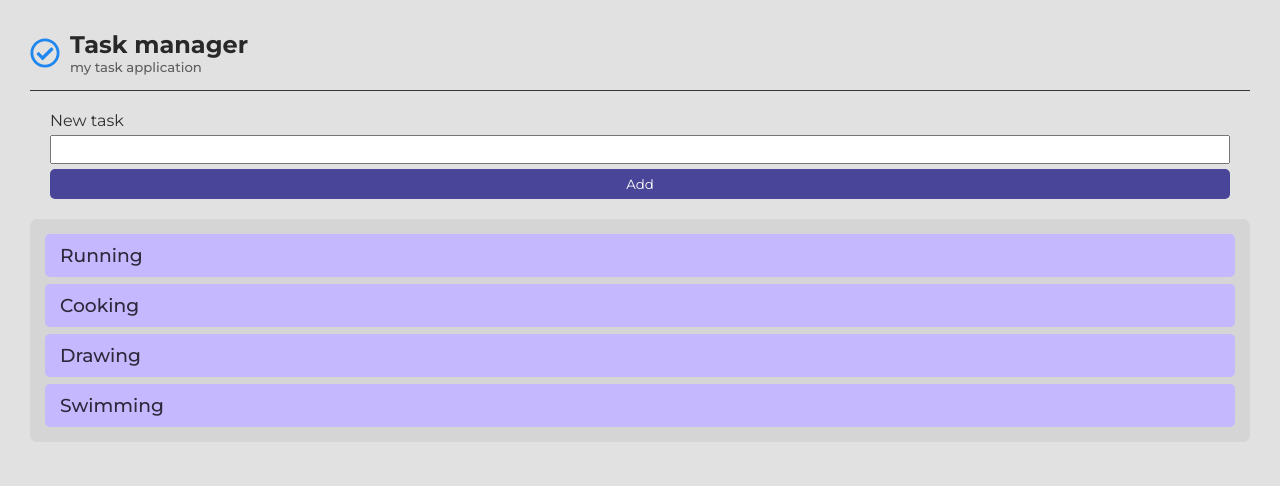
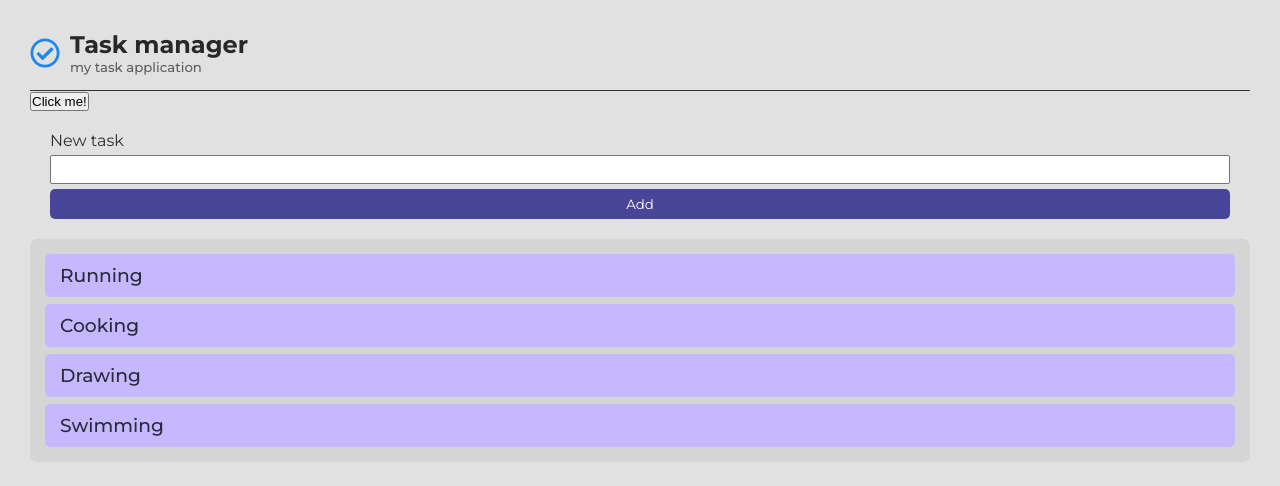
Before and after one commit to johncardozo/frontend-intermedio-02, a React (Vite) app in the folder react/task-manager/: page / in a window 1280 px wide. Shown: the top 486 px of the page. Built offline with nearby package versions, Linux system fonts and the light colour scheme.

Commit message:
React: Evento onClick

```diff
--- a/react/task-manager/src/App.jsx
+++ b/react/task-manager/src/App.jsx
@@ -3,6 +3,7 @@ import { useState } from "react";
 import Form from "./components/Form";
 import Header from "./components/Header";
 import TaskList from "./components/TaskList";
+import Boton from "./components/Boton";
 
 import "./styles/App.scss";
 
@@ -17,6 +18,7 @@ function App() {
   return (
     <div className="app">
       <Header />
+      <Boton />
       <Form />
       <TaskList tasks={tasks} />
     </div>
--- /dev/null
+++ b/react/task-manager/src/components/Boton.jsx
@@ -0,0 +1,9 @@
+const Boton = () => {
+  const onClickHandler = () => {
+    console.log("The user clicked the button");
+  };
+
+  return <button onClick={onClickHandler}>Click me!</button>;
+};
+
+export default Boton;
```
